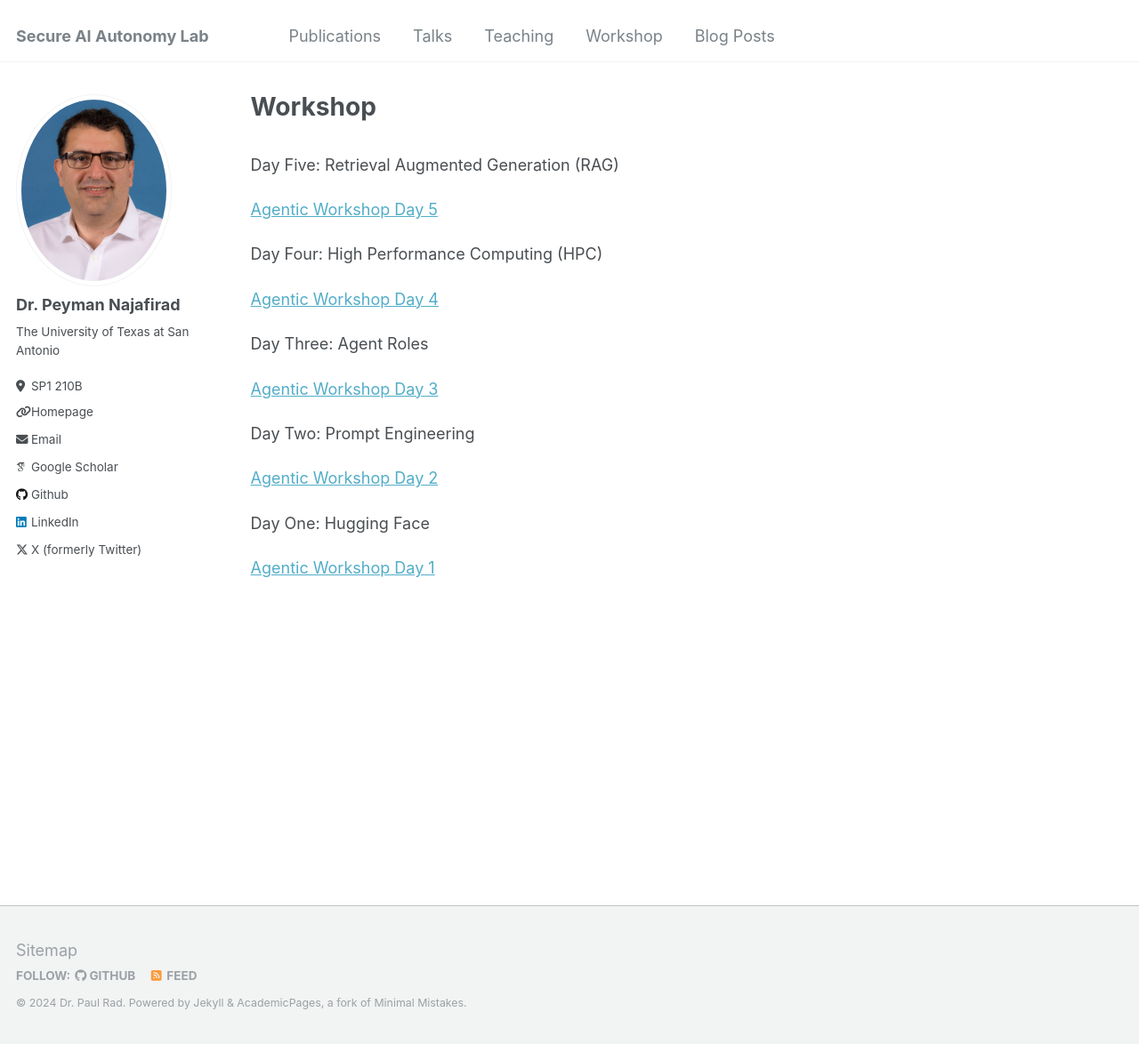
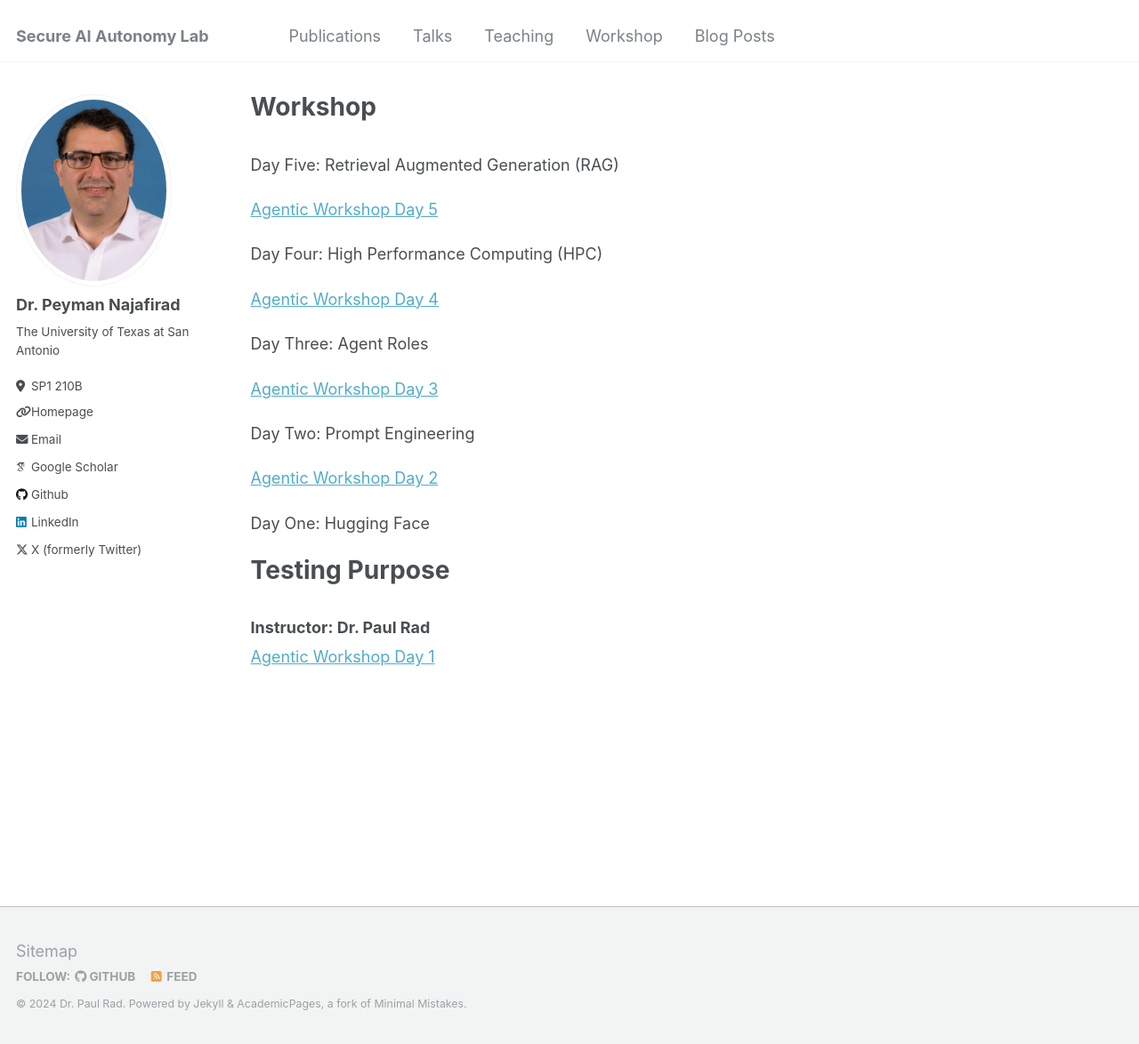
Before and after one commit to SecureAIAutonomyLab/SecureAIAutonomyLab.github.io, a Jekyll site: the page built from _pages/workshop.md, in a window 1280 px wide and 1174 px high. Shown: the whole window at 89% size. Built offline with Jekyll 4.4.1, drawn with Linux system fonts in a browser that asks for light colours; some web fonts are replaced.

Commit message:
Update 2024-07-01-Day-One-Hugging-Face.md

```diff
--- a/_workshop/2024-07-01-Day-One-Hugging-Face.md
+++ b/_workshop/2024-07-01-Day-One-Hugging-Face.md
@@ -1,6 +1,8 @@
 ---
 title: "Day One: Hugging Face"
 ---
+# Testing Purpose
+### Instructor: Dr. Paul Rad
 [Agentic Workshop Day 1](https://github.com/SecureAIAutonomyLab/SecureAIAutonomyLab.github.io/blob/main/_workshop/2024-07-01-Day-One-Hugging-Face.md)
 
 # School of Data Science - Summer Immersion
```
